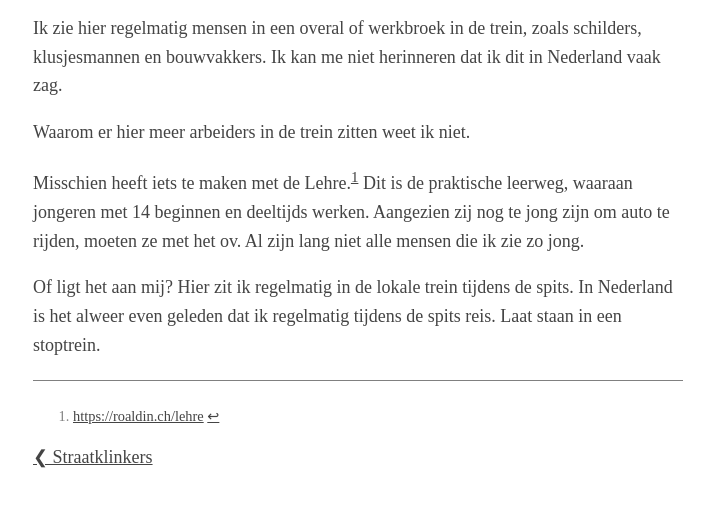
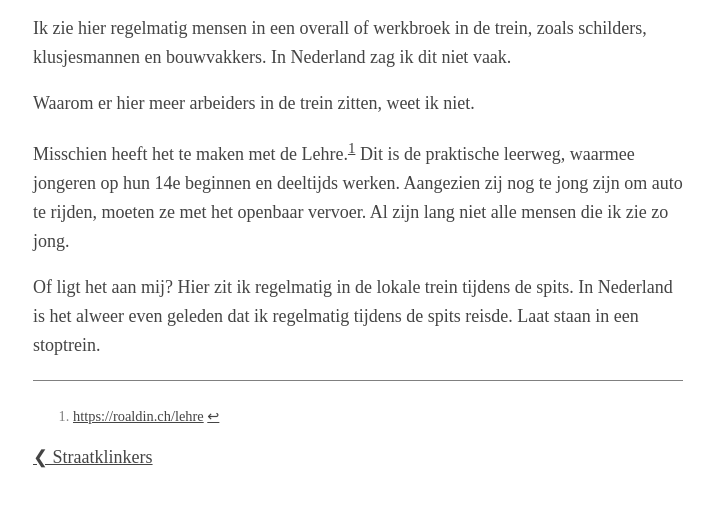
Before and after one commit to Roald87/roaldin.ch, a Jekyll site: the page built from _posts/2025-03-18-bouwvakkers.md, in a window 1280 px wide, cut to the strip 372-879 px from the top of the page. Shown: the whole strip, without its empty margins (282-995 px from the left). Built offline with Jekyll 4.4.1, drawn with Linux system fonts in a browser that asks for light colours; comment, search, counter and statistics services are not loaded.

Commit message:
Spellcheck by ChatGPT

```diff
--- a/_posts/2025-03-18-bouwvakkers.md
+++ b/_posts/2025-03-18-bouwvakkers.md
@@ -6,12 +6,12 @@ image: generated/bouwvakkers-1-500-b512128d7.webp
 
 {% picture bouwvakkers-1.png --alt dall-e2 prompt: Blue-collar workers in the train in overall and workpants, black ink on white background-1 %}
 
-Ik zie hier regelmatig mensen in een overal of werkbroek in de trein, zoals schilders, klusjesmannen en bouwvakkers. Ik kan me niet herinneren dat ik dit in Nederland vaak zag.
+Ik zie hier regelmatig mensen in een overall of werkbroek in de trein, zoals schilders, klusjesmannen en bouwvakkers. In Nederland zag ik dit niet vaak.
 
-Waarom er hier meer arbeiders in de trein zitten weet ik niet.
+Waarom er hier meer arbeiders in de trein zitten, weet ik niet.
 
-Misschien heeft iets te maken met de Lehre.[^1] Dit is de praktische leerweg, waaraan jongeren met 14 beginnen en deeltijds werken. Aangezien zij nog te jong zijn om auto te rijden, moeten ze met het ov. Al zijn lang niet alle mensen die ik zie zo jong.
+Misschien heeft het te maken met de Lehre.[^1] Dit is de praktische leerweg, waarmee jongeren op hun 14e beginnen en deeltijds werken. Aangezien zij nog te jong zijn om auto te rijden, moeten ze met het openbaar vervoer. Al zijn lang niet alle mensen die ik zie zo jong.
 
-Of ligt het aan mij? Hier zit ik regelmatig in de lokale trein tijdens de spits. In Nederland is het alweer even geleden dat ik regelmatig tijdens de spits reis. Laat staan in een stoptrein.
+Of ligt het aan mij? Hier zit ik regelmatig in de lokale trein tijdens de spits. In Nederland is het alweer even geleden dat ik regelmatig tijdens de spits reisde. Laat staan in een stoptrein.
 
 [^1]: <https://roaldin.ch/lehre>
```
